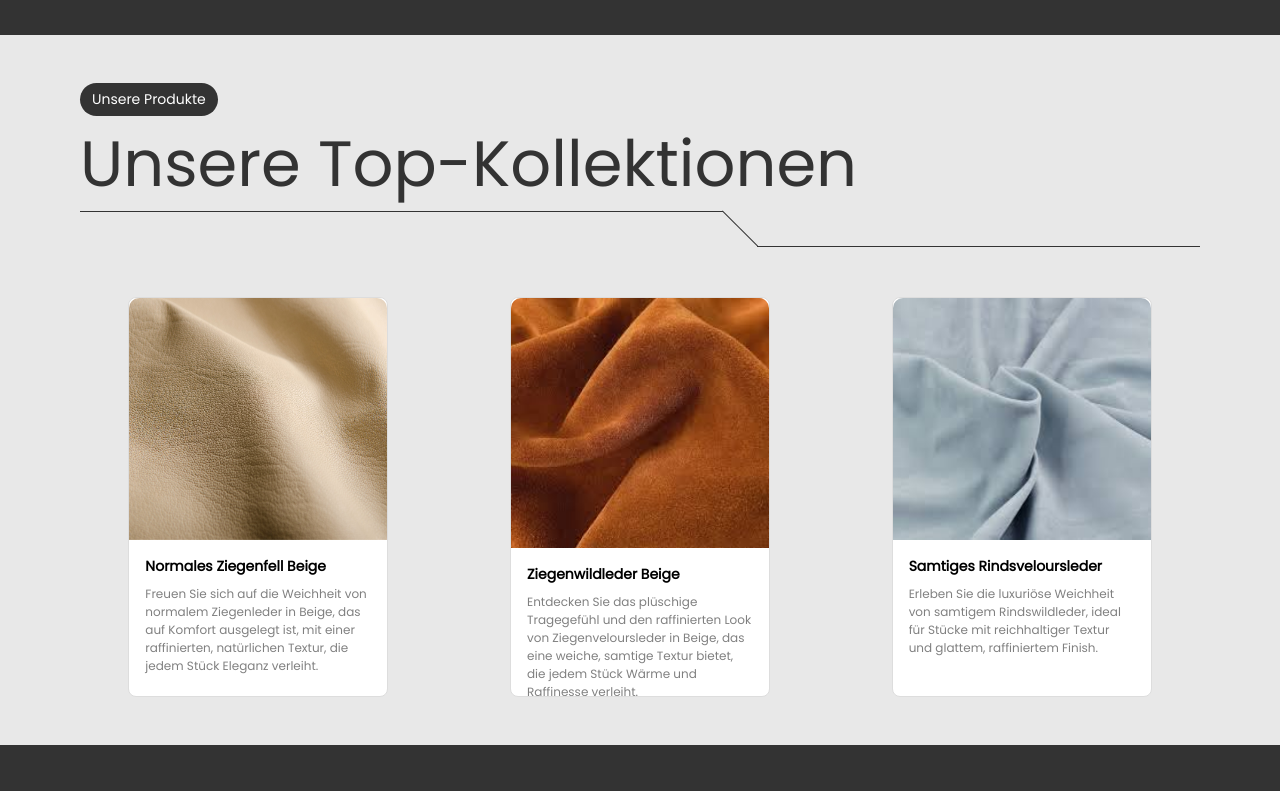
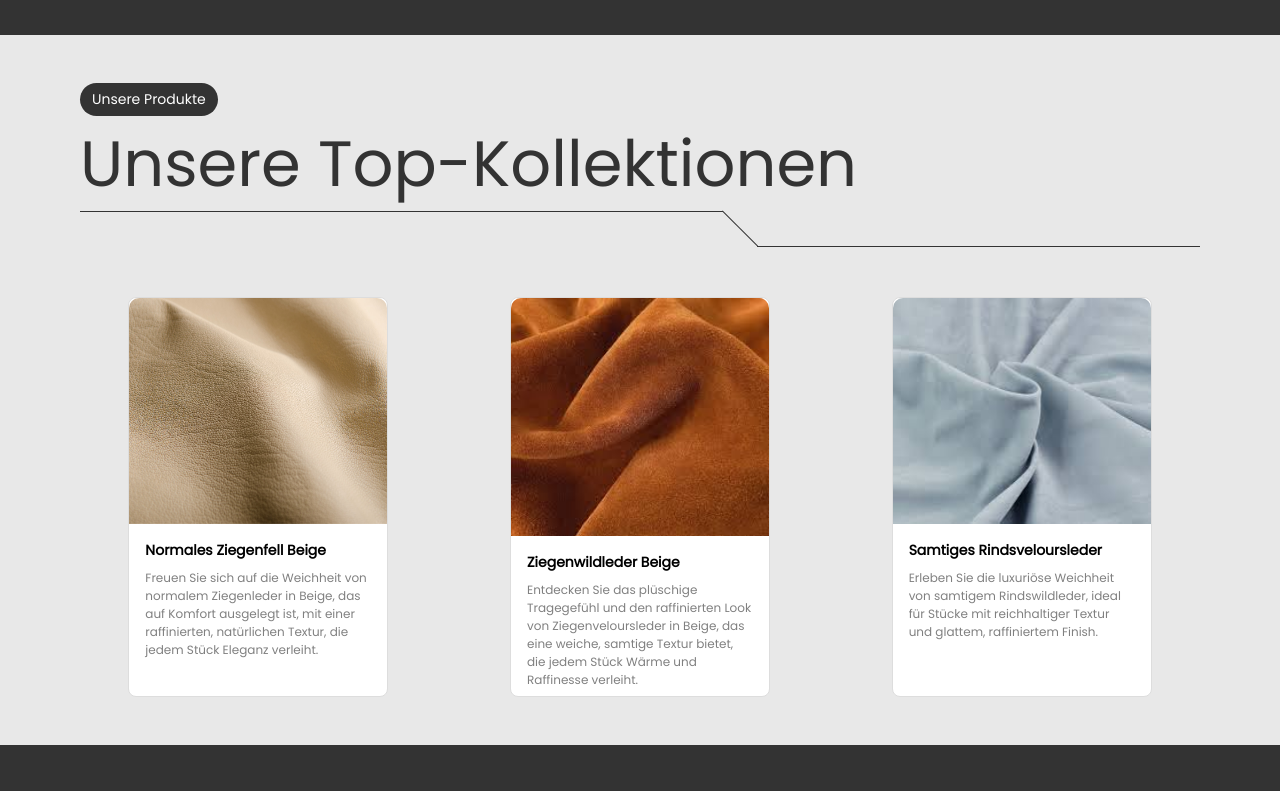
Before and after one commit to MusaZaidi110/AHDUSTRACHTEN, a React (Vite) app: page / in a window 1280 px wide. Shown: the part 1808-2599 px from the top of the page. Built offline with nearby package versions, Linux system fonts and the light colour scheme.

Commit message:
final CSS Fixes

```diff
--- a/src/Components/Collection/Collection.css
+++ b/src/Components/Collection/Collection.css
@@ -38,7 +38,7 @@
 }
 .collectionCard img {
   width: 100%;
-  height: 250px;
+  height: 238px;
   border-radius: 10px 10px 0px 0;
 }
 .collectionCard .contentCard {
@@ -46,7 +46,7 @@
   display: flex;
   flex-direction: column;
   align-items: flex-start;
-  height: 160px;
+  height: 180px;
 }
 .collectionCard .contentCard h2 {
   font-size: 14px;
--- a/src/Components/ProcessTabs/ProcessTabs.css
+++ b/src/Components/ProcessTabs/ProcessTabs.css
@@ -1,32 +1,35 @@
-.MuiTabs-flexContainer{
+.MuiTabs-flexContainer {
   margin: 0 auto;
 }
-.MuiTab-root{
+.MuiTab-root {
   color: white !important;
   min-width: 205px !important;
 }
-.MuiTabs-indicator{
+.MuiTabs-indicator {
   background-color: #bab86c !important;
 }
 .ProcessTabs {
   max-width: 1280px;
   margin: 0 auto;
 }
-.ProcessTabs .TabContent{
+.ProcessTabs .TabContent {
   display: flex;
   align-items: center;
   justify-content: space-evenly;
 }
-.ProcessTabs .TabContent .TabImage{
+.ProcessTabs .TabContent .TabImage {
   width: 32%;
   height: fit-content;
+  display: flex;
+  align-items: center;
+  justify-content: center;
 }
-.ProcessTabs .TabContent .TabImage img{
+.ProcessTabs .TabContent .TabImage img {
   width: 100%;
   max-height: 260px;
   border-radius: 12px;
 }
-.ProcessTabs .TextBox{
+.ProcessTabs .TextBox {
   display: flex;
   padding: 24px;
   flex-direction: column;
@@ -41,23 +44,23 @@
   margin: 0 auto;
   min-height: 350px;
 }
-.ProcessTabs .TextBox h2{
+.ProcessTabs .TextBox h2 {
   color: #bab86c;
 }
 
 @media (max-width: 820px) {
-    .ProcessTabs .TabContent{
+  .ProcessTabs .TabContent {
     flex-direction: column-reverse;
     gap: 2rem;
   }
   .ProcessTabs .TabContent .TabImage {
     width: 100%;
   }
-    .ProcessTabs .TextBox{
+  .ProcessTabs .TextBox {
     max-width: 92%;
     height: fit-content;
   }
-    .MuiTabs-flexContainer{
+  .MuiTabs-flexContainer {
     overflow-x: scroll !important;
   }
 }
--- a/src/Pages/About/About.css
+++ b/src/Pages/About/About.css
@@ -4,13 +4,14 @@
   overflow: hidden;
   width: 100vw;
   background-color: #333;
-  margin-top: 10rem;
   padding-bottom: 0px;
 }
 
 .aboutContent {
   max-width: 1050px;
   margin: 0 auto;
+  margin-top: 10rem;
+  margin-bottom: 3rem;
 }
 
 .aboutContent .borderLine .upline {
```
Lines whose indentation alone changed are shown as unchanged.
